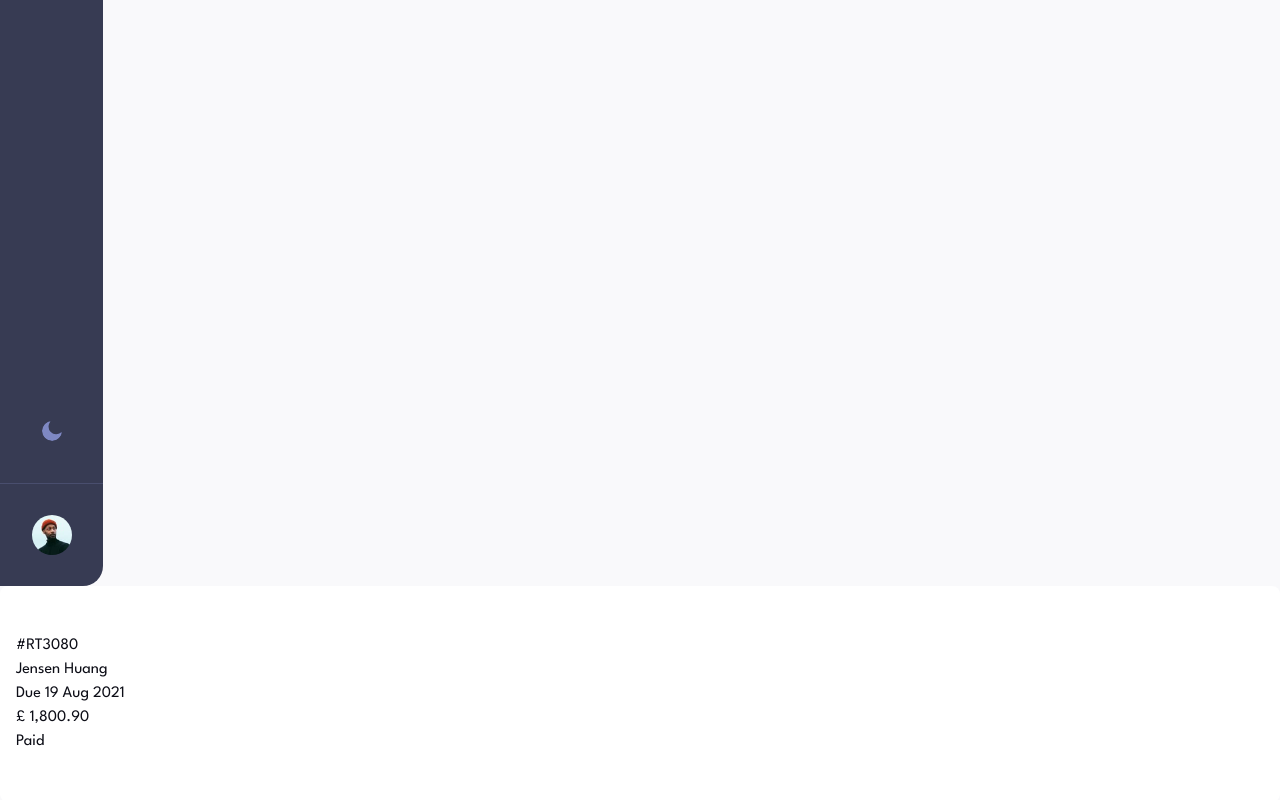
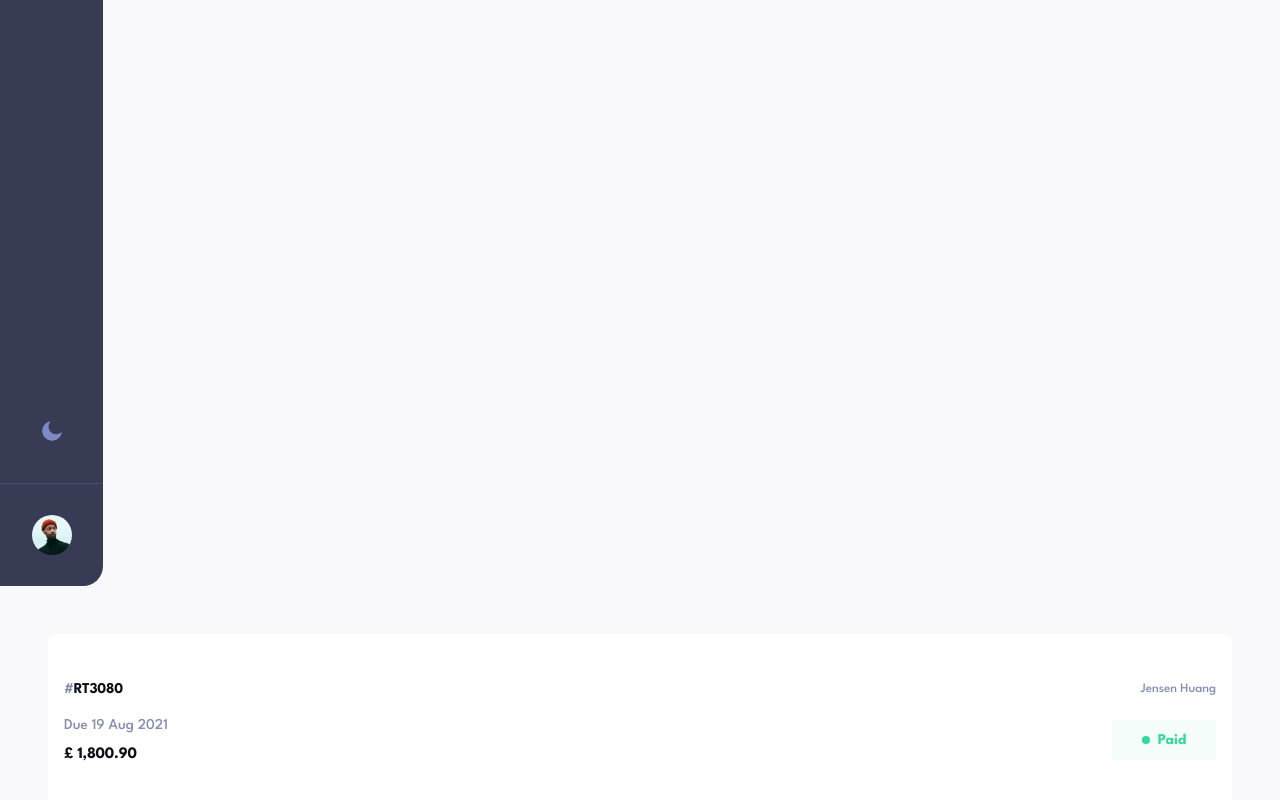
Before and after one commit to SvitlanaSuslenkova/P-32-Invoice-App, a Next.js app: page / in a window 1280 px wide. Shown: the part 214-1014 px from the top of the page. Built offline with nearby package versions, Linux system fonts and the light colour scheme.

Commit message:
InvoiceCard

```diff
--- a/src/app/page.tsx
+++ b/src/app/page.tsx
@@ -1,12 +1,12 @@
 //import Image from "next/image";
 import Header from '../components/Header';
-import InvoiceCard from '../components/InvoiceCard';
+import InvoiceCards from '../components/InvoiceCards';
 
 export default function Home() {
   return (
     <main>
       <Header />
-      <InvoiceCard />
+      <InvoiceCards />
     </main>
   );
 }
--- a/src/components/InvoiceCard.tsx
+++ /dev/null
@@ -1,11 +0,0 @@
-export default function InvoiceCard() {
-  return (
-    <div className={`bg-card p-6 md:px-4 md:py-12 rounded-lg`}>
-      <p>#RT3080</p>
-      <p>Jensen Huang</p>
-      <p>Due 19 Aug 2021</p>
-      <p>£ 1,800.90</p>
-      <p>Paid</p>
-    </div>
-  );
-}
--- /dev/null
+++ b/src/components/InvoiceCards.tsx
@@ -0,0 +1,36 @@
+export default function InvoiceCards() {
+  return (
+    <div className={`p-6 md:p-12`}>
+      <div
+        className={`grid grid-cols-2 grid-rows-3 items-center bg-card p-6 md:px-4 md:py-12 rounded-lg`}
+      >
+        <p
+          className={`mb-3.5 text-[0.94rem] leading-[0.94rem] font-bold tracking-[-0.016em]`}
+        >
+          <span className={`text-card-foreground `}>#</span>RT3080
+        </p>
+        <p
+          className={`mb-3.5 justify-self-end font-medium text-[0.81rem] leading-[0.94rem] text-card-foreground `}
+        >
+          Jensen Huang
+        </p>
+        <p
+          className={`text-[0.94rem] font-medium text-[0.81rem] leading-[0.94rem] text-card-foreground `}
+        >
+          <span>Due </span>19 Aug 2021
+        </p>
+        <p
+          className={`justify-self-end flex items-center justify-center row-start-2 row-end-4 col-start-2 flex w-[6.5rem] h-[2.5rem] font-bold text-[0.94rem] leading-[0.94rem] text-accent-one-foreground bg-accent-one-foreground bg-opacity-5`}
+        >
+          <span
+            className={`block h-[0.5rem] w-[0.5rem] rounded-full mr-2 bg-accent-one-foreground`}
+          ></span>
+          Paid
+        </p>
+        <p className={`font-bold leading-6 tracking-[-0.016em]`}>
+          <span>£</span> 1,800.90
+        </p>
+      </div>
+    </div>
+  );
+}
```
